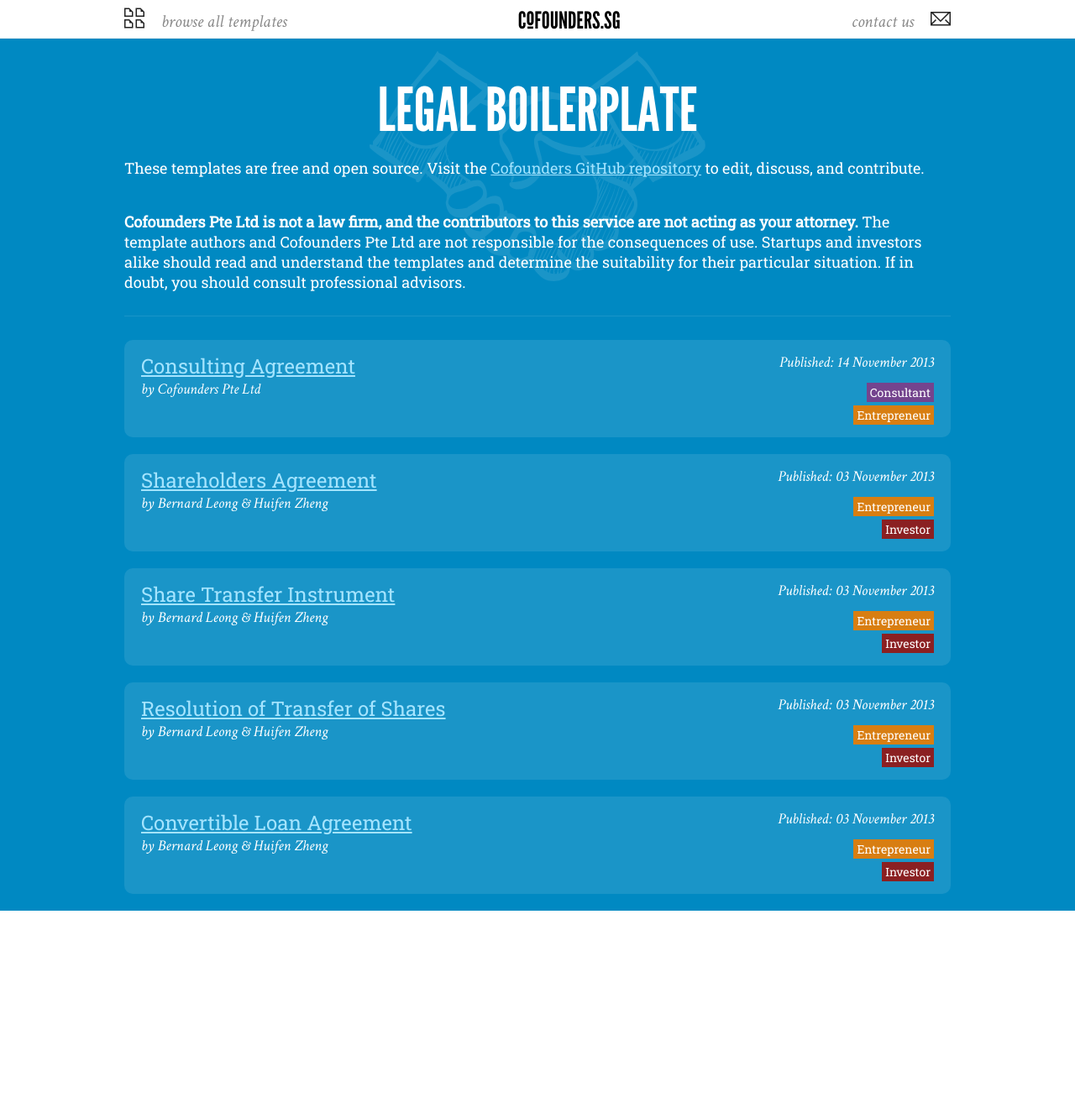
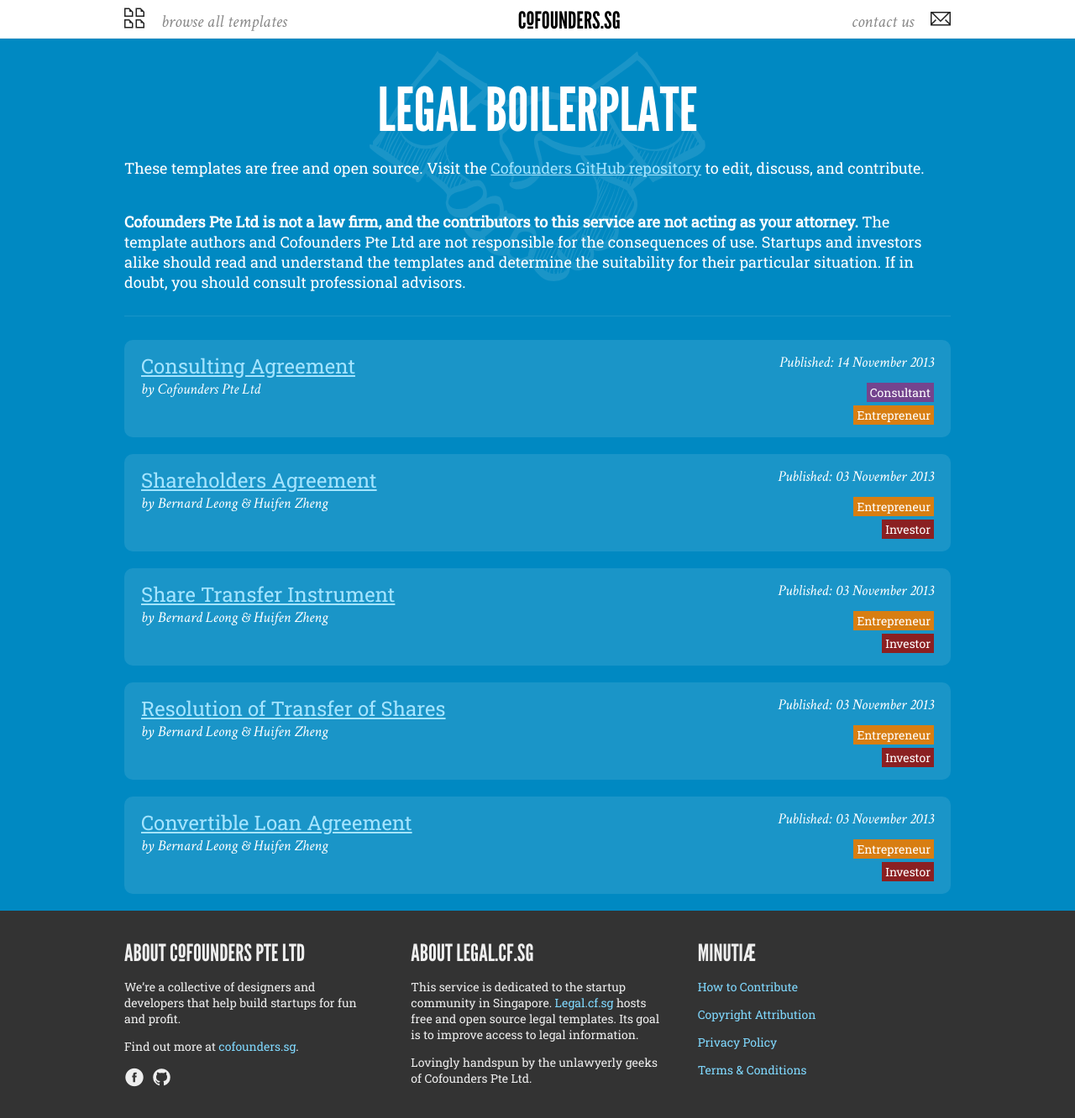
Before and after one commit to cofounders/legal, a Jekyll site: the page built from index.html, in a window 1280 px wide. Shown: the whole page at 84% size. Built offline with Jekyll 4.4.1, drawn with Linux system fonts in a browser that asks for light colours; some web fonts are replaced; before the commit the page ends 1085 px from its top, so only the background shows below that.

Commit message:
Footer content and styles. Closes #15

```diff
--- /dev/null
+++ b/_includes/footers/legal.html
@@ -0,0 +1,27 @@
+<footer>
+  <article>
+    <section>
+      <h2>About C<span class="cfsg">o</span>founders Pte Ltd</h2>
+      <p>We’re a collective of designers and developers that help build startups for fun and profit.</p>
+      <p>Find out more at <a href="http://www.cofounders.sg/">cofounders.sg</a>.</p>
+      <p>
+        <a href="{{ site.owner.facebook }}" class="social facebook">Cofounders on Facebook</a>
+        <a href="{{ site.owner.github }}" class="social github">Cofounders on GitHub</a>
+      </p>
+    </section>
+    <section>
+      <h2>About Legal.cf.sg</h2>
+      <p>This service is dedicated to the startup community in Singapore. <a href="{{ site.url }}">Legal.cf.sg</a> hosts free and open source legal templates. Its goal is to improve access to legal information.</p>
+      <p>Lovingly handspun by the unlawyerly geeks of Cofounders Pte Ltd.</p>
+    </section>
+    <section>
+      <h2>Minutiæ</h2>
+      <ul>
+        <li><a href="https://github.com/cofounders/legal/blob/gh-pages/CONTRIBUTING.md">How to Contribute</a></li>
+        <li><a href="https://github.com/cofounders/legal/blob/gh-pages/LICENSE.md">Copyright Attribution</a></li>
+        <li><a href="#">Privacy Policy</a></li>
+        <li><a href="#">Terms & Conditions</a></li>
+      </ul>
+    </section>
+  </article>
+</footer>
--- a/_layouts/default.html
+++ b/_layouts/default.html
@@ -17,6 +17,8 @@
 <body>
   {{content}}
 
+  {% include footers/legal.html %}
+
   {% case site.analytics.provider %}
     {% when "google" %}
       {% include analytics/google.html %}
--- /dev/null
+++ b/styles/includes/footers/legal.css
@@ -0,0 +1,79 @@
+body > footer {
+  background-color: #333;
+  color: #eee;
+  font-family: 'Roboto Slab', serif;
+  font-size: 14px;
+  font-weight: 400;
+}
+body > footer > article {
+  margin: 0 auto;
+  width: 100%;
+  max-width: 1024px;
+  display: -webkit-flex;
+  display: flex;
+  padding: 20px;
+}
+body > footer > article > section {
+  flex: 1;
+  margin-right: 40px;
+}
+body > footer > article > section:last-of-type {
+  margin-right: 0;
+}
+body > footer h2 {
+  font-size: 30px;
+  font-family: 'League Gothic', sans-serif;
+  text-transform: uppercase;
+  font-weight: normal;
+  font-size: 28px;
+  font-style: normal;
+  margin: 0.5em 0;
+}
+body > footer h2 .cfsg {
+  font-family: 'League Gothic CFSG', 'League Gothic', sans-serif;
+  text-transform: lowercase;
+}
+body > footer p {
+}
+body > footer a {
+  color: #80d9ff;
+  text-decoration: none;
+}
+body > footer .social {
+  font-size: 0;
+}
+body > footer .social:before {
+  display: inline-block;
+  width: 24px;
+  height: 24px;
+  font-family: 'cfsg-icon-fonts';
+  font-size: 24px;
+  text-decoration: none;
+  color: #eee;
+  margin-right: 5px;
+}
+body > footer .social.facebook:before {
+  content: 'f';
+}
+body > footer .social.github:before {
+  content: 'g';
+}
+body > footer ul {
+  margin: 0;
+  padding: 0;
+  list-style-type: none;
+}
+body > footer li {
+  margin: 1em 0;
+}
+body > footer li a {
+}
+
+@media (max-width: 768px) {
+  body > footer > article {
+    display: block;
+  }
+  body > footer > article > section {
+    display: block;
+  }
+}
--- a/styles/site.css
+++ b/styles/site.css
@@ -9,3 +9,4 @@
 @import url(components/details_button.css);
 @import url(pages/index.css);
 @import url(pages/404.css);
+@import url(includes/footers/legal.css);
```
